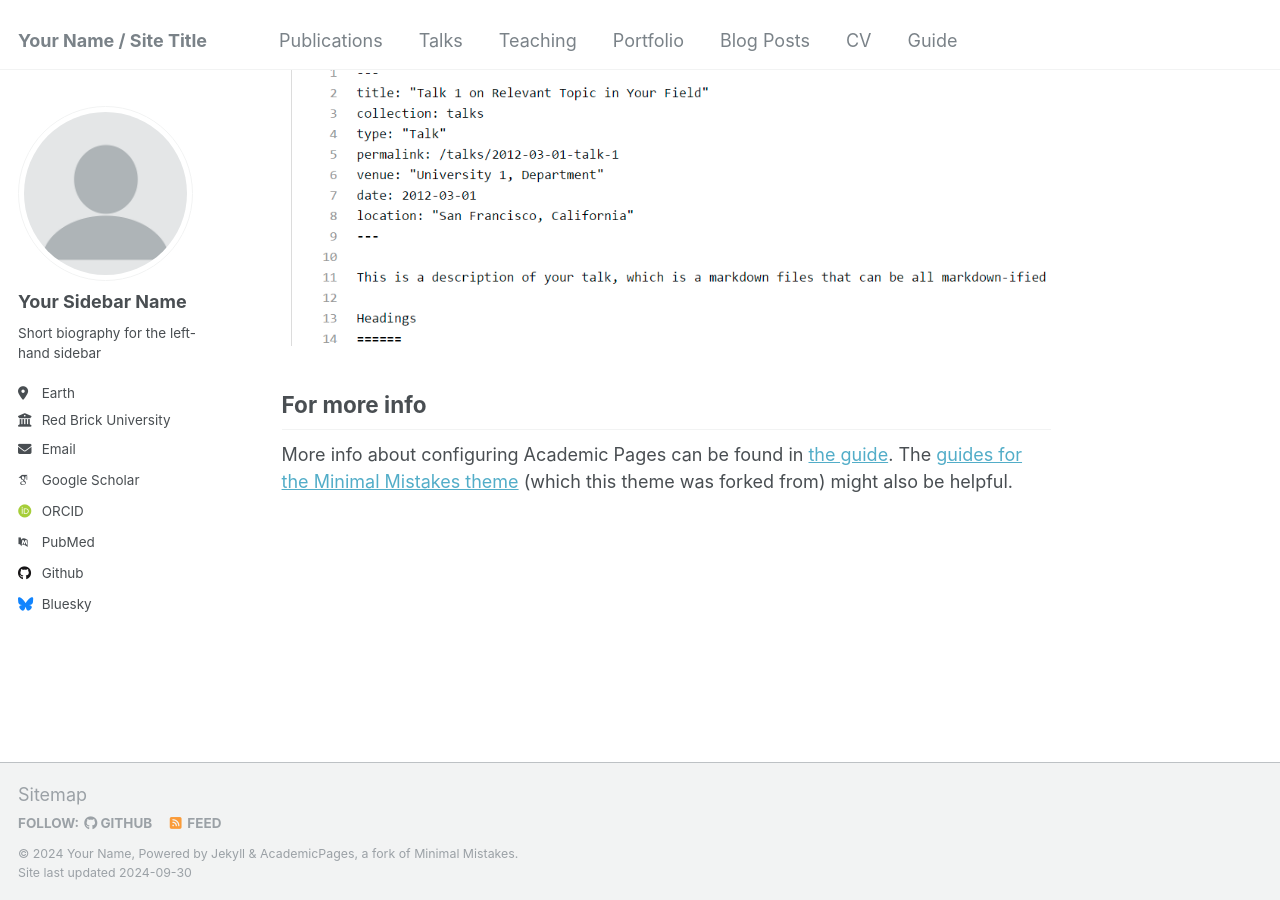
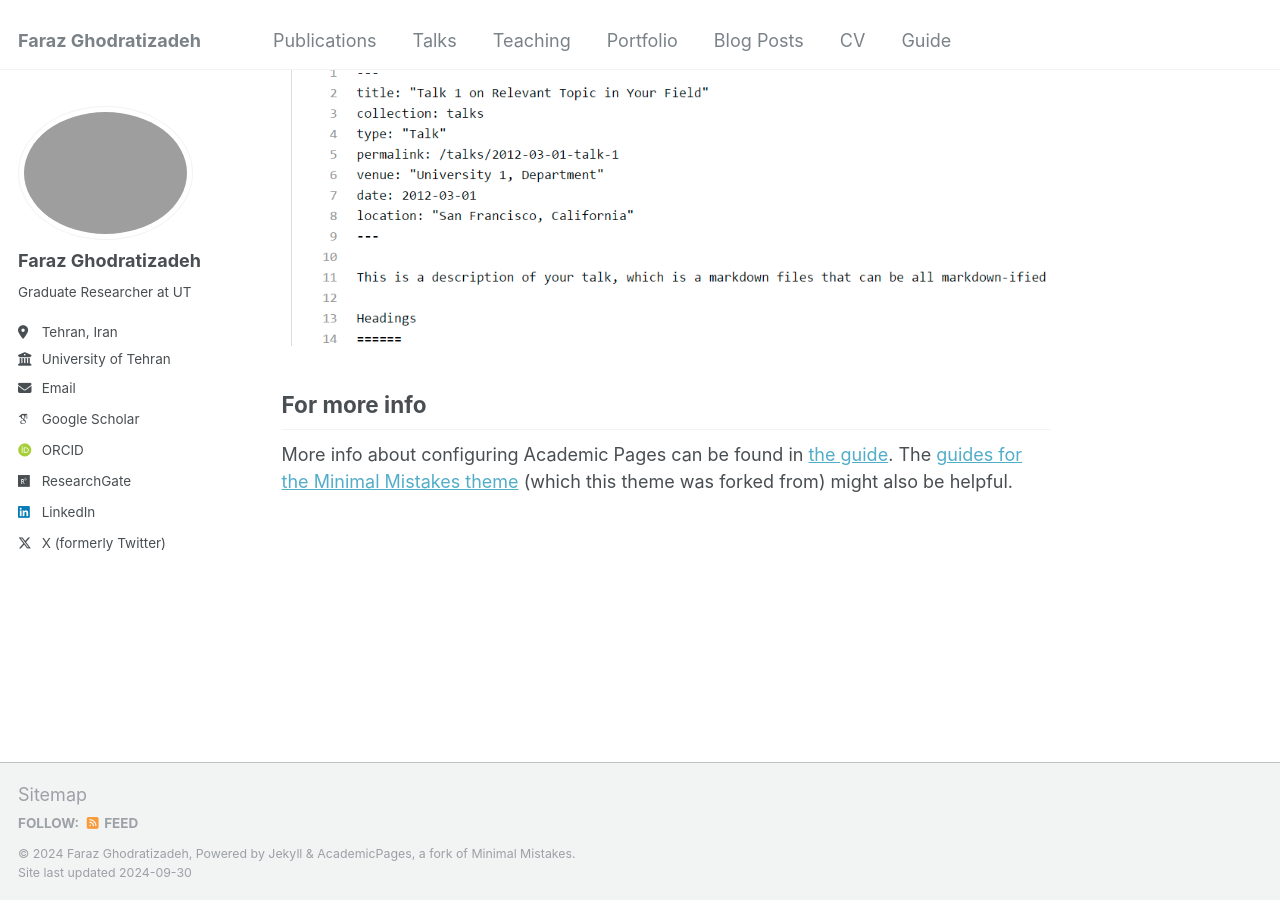
Before and after one commit to farazghz/farazghz.github.io, a Jekyll site: the page built from _pages/about.md, in a window 1280 px wide and 900 px high, scrolled down 2643 px. Built offline with Jekyll 4.4.1, drawn with Linux system fonts in a browser that asks for light colours; some web fonts are replaced.

Commit message:
Update _config.yml

```diff
--- a/_config.yml
+++ b/_config.yml
@@ -8,47 +8,42 @@
 
 # Basic Site Settings
 locale                   : "en-US"
-title                    : "Your Name / Site Title"
+title                    : "Faraz Ghodratizadeh"
 title_separator          : "-"
-name                     : &name "Your Name"
+name                     : &name "Faraz Ghodratizadeh"
 description              : &description "personal description"
-url                      : https://academicpages.github.io # the base hostname & protocol for your site e.g. "https://mmistakes.github.io"
+url                      : https://farazghz.github.io # the base hostname & protocol for your site e.g. "https://mmistakes.github.io"
 baseurl                  : "" # the subpath of your site, e.g. "/blog"
-repository               : "academicpages/academicpages.github.io"
+repository               : "farazghz/farazghz.github.io"
 
 # Site Author - The following control what appear as part of the author content on the side bar.
 #               If a field is blank the icon and link will not appear, otherwise it will be shown.
 #               Additional customization can be done by editing /_includes/author-profile.html
 author:
   # Biographic information
-  avatar           : "profile.png"
-  name             : "Your Sidebar Name"
-  pronouns         : # example: "she/her"
-  bio              : "Short biography for the left-hand sidebar"
-  location         : "Earth"
-  employer         : "Red Brick University"
+  avatar           : "profile.jpg"
+  name             : "Faraz Ghodratizadeh"
+  bio              : "Graduate Researcher at UT"
+  location         : "Tehran, Iran"
+  employer         : "University of Tehran"
   uri              : # URL
-  email            : "none@example.org"
+  email            : "ghz.faraz@gmail.com"
 
   # Academic websites
-  arxiv            : # URL - Update with the correct link to your profile
-  googlescholar    : "https://scholar.google.com/citations?user=PS_CX0AAAAAJ"
-  impactstory      : # URL
-  orcid            : "http://orcid.org/yourorcidurl"
-  semantic         : # URL
-  pubmed           : "https://www.ncbi.nlm.nih.gov/pubmed/?term=john+snow"
-  researchgate     : # URL
+  googlescholar    : "https://scholar.google.com/citations?user=mYiGDXwAAAAJ&hl=en"
+  orcid            : "https://orcid.org/0000-0002-5027-9885"
+  researchgate     : "https://www.researchgate.net/profile/Faraz-Ghodratizadeh"
 
   # Repositories and software development
   bitbucket        : # Username - Update with your username on the site
   codepen          : # Username
   dribbble         : # Username
-  github           : "academicpages"
+  github           : # Username
   kaggle           : # Username
   stackoverflow    : # User number or user number and name (i.e., use "1" or "1/jeff-atwood")
 
   # Social media
-  bluesky          : "bsky.app" # Replace this with you Bluesky username
+  bluesky          : # Replace this with you Bluesky username
   facebook         : # Username
   flickr           : # Username
   foursquare       : # Username
@@ -57,7 +52,7 @@ author:
   keybase          : # Username
   instagram        : # Username
   lastfm           : # Username
-  linkedin         : # Username
+  linkedin         : "https://www.linkedin.com/in/farazghodratizadeh/"
   mastodon         : # URL
   medium           : # URL
   pinterest        : # Username
@@ -65,7 +60,7 @@ author:
   steam            : # Username
   telegram         : # URL
   tumblr           : # Username
-  twitter          : # Username for X / Twitter
+  twitter          : "https://x.com/Farazghz"
   vine             : # Username
   weibo            : # Username
   wikipedia        : # Username
```
